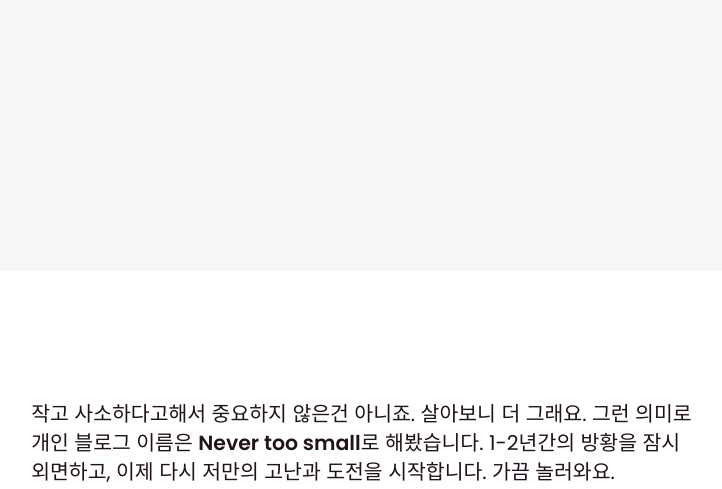
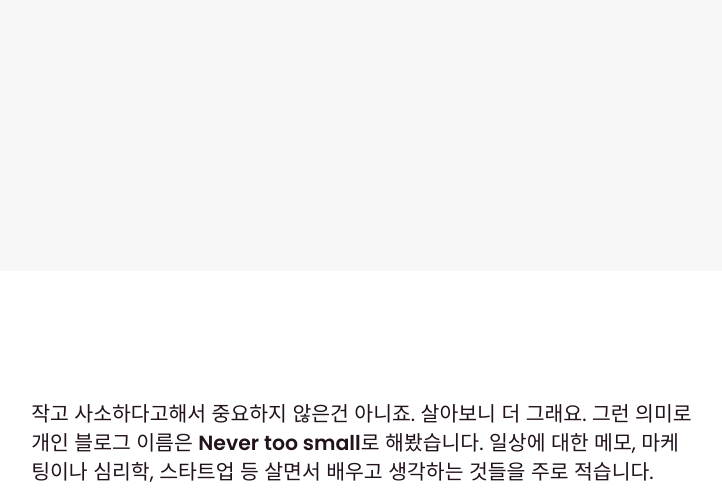
Before and after one commit to GiannaWoo/giannawoo.github.io, a plain HTML site: page pblog.html in a window 1280 px wide. Shown: the part 455-944 px from the top of the page, without its empty margins (276-998 px from the left). Drawn offline with Linux system fonts and the light colour scheme.

Commit message:
Edit content

```diff
--- a/pblog.html
+++ b/pblog.html
@@ -98,8 +98,8 @@
           <p>
             작고 사소하다고해서 중요하지 않은건 아니죠. 살아보니 더 그래요. 그런
             의미로 개인 블로그 이름은 <strong>Never too small</strong>로
-            해봤습니다. 1-2년간의 방황을 잠시 외면하고, 이제 다시 저만의 고난과
-            도전을 시작합니다. 가끔 놀러와요.
+            해봤습니다. 일상에 대한 메모, 마케팅이나 심리학, 스타트업 등 살면서
+            배우고 생각하는 것들을 주로 적습니다.
           </p>
           <p class="largetype">
             <a href="https://nevertoosmall.net">지금 가기 →</a>
```
